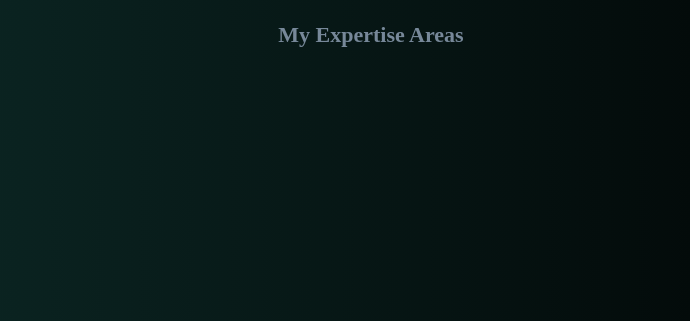
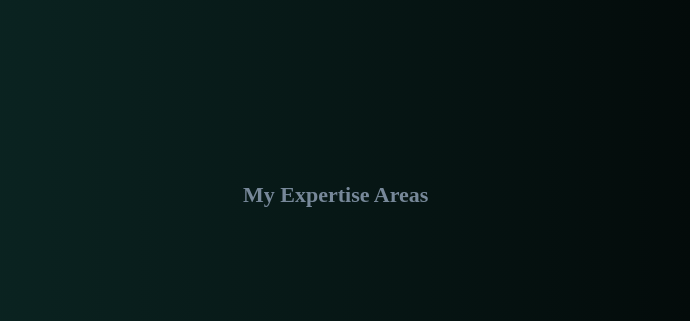
Before and after one commit to rirefat/animated-skills-svg, a plain HTML site: page index.html in a window 1280 px wide. Shown: the top 321 px of the page, without its empty margins (269-959 px from the left). Drawn offline with Linux system fonts and the light colour scheme.

Commit message:
update title

```diff
--- a/index.html
+++ b/index.html
@@ -5,7 +5,7 @@
     <meta http-equiv="X-UA-Compatible" content="IE=edge">
     <meta name="viewport" content="width=device-width, initial-scale=1.0">
     <link rel="stylesheet" href="style.css">
-    <title>Document</title>
+    <title>Skill Set</title>
 </head>
 <body>
     <h3>My Expertise Areas</h3>
--- a/style.css
+++ b/style.css
@@ -5,8 +5,9 @@ h3{
     text-align: center;
     color: lightslategray;
     font-size: 22px;
-    /* position: absolute;
-    top: 20%; */
+    position: absolute;
+    top: 20%;
+    left: 40%;
 }
 .skill-container{
     display: flex;
```
